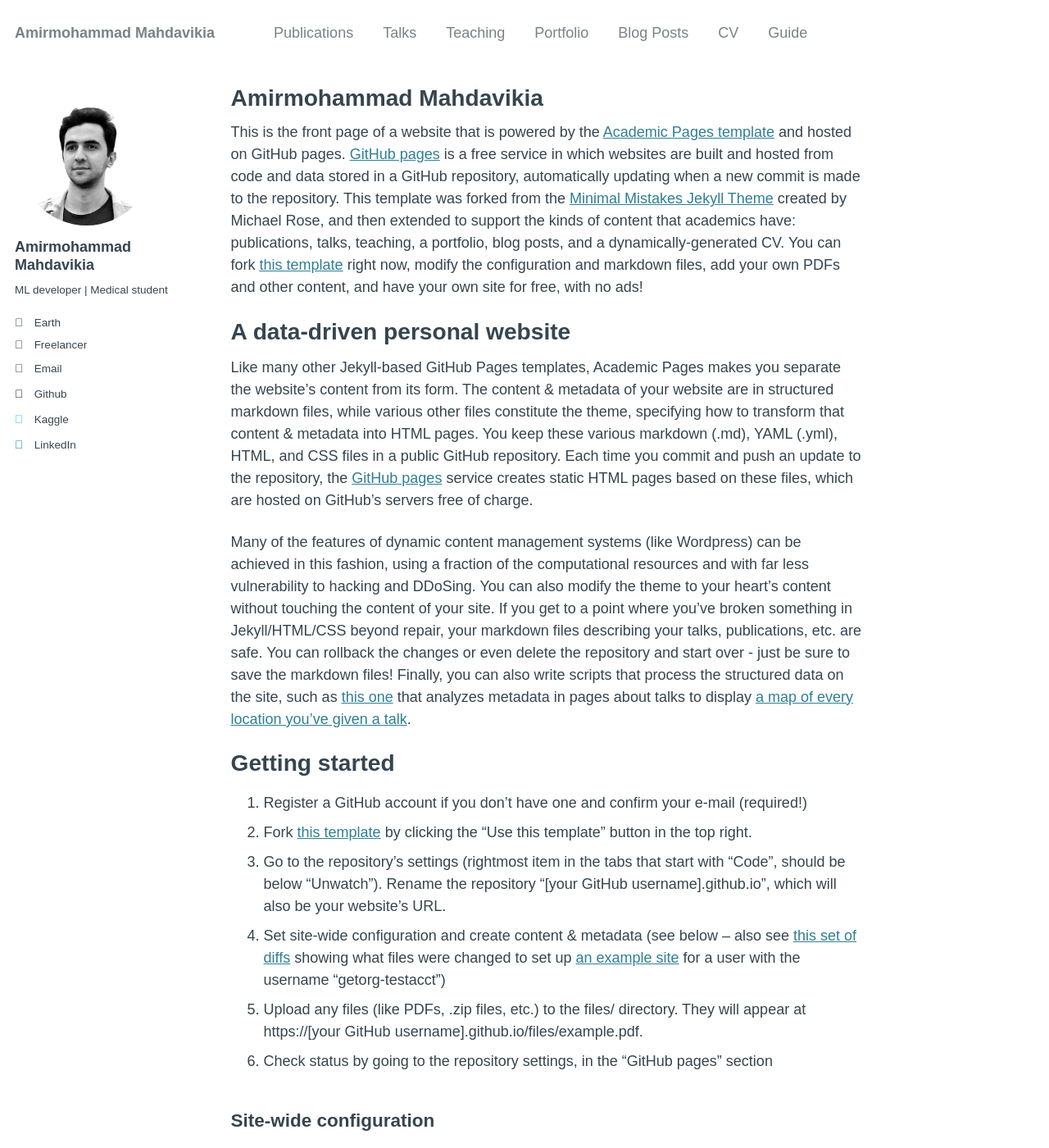
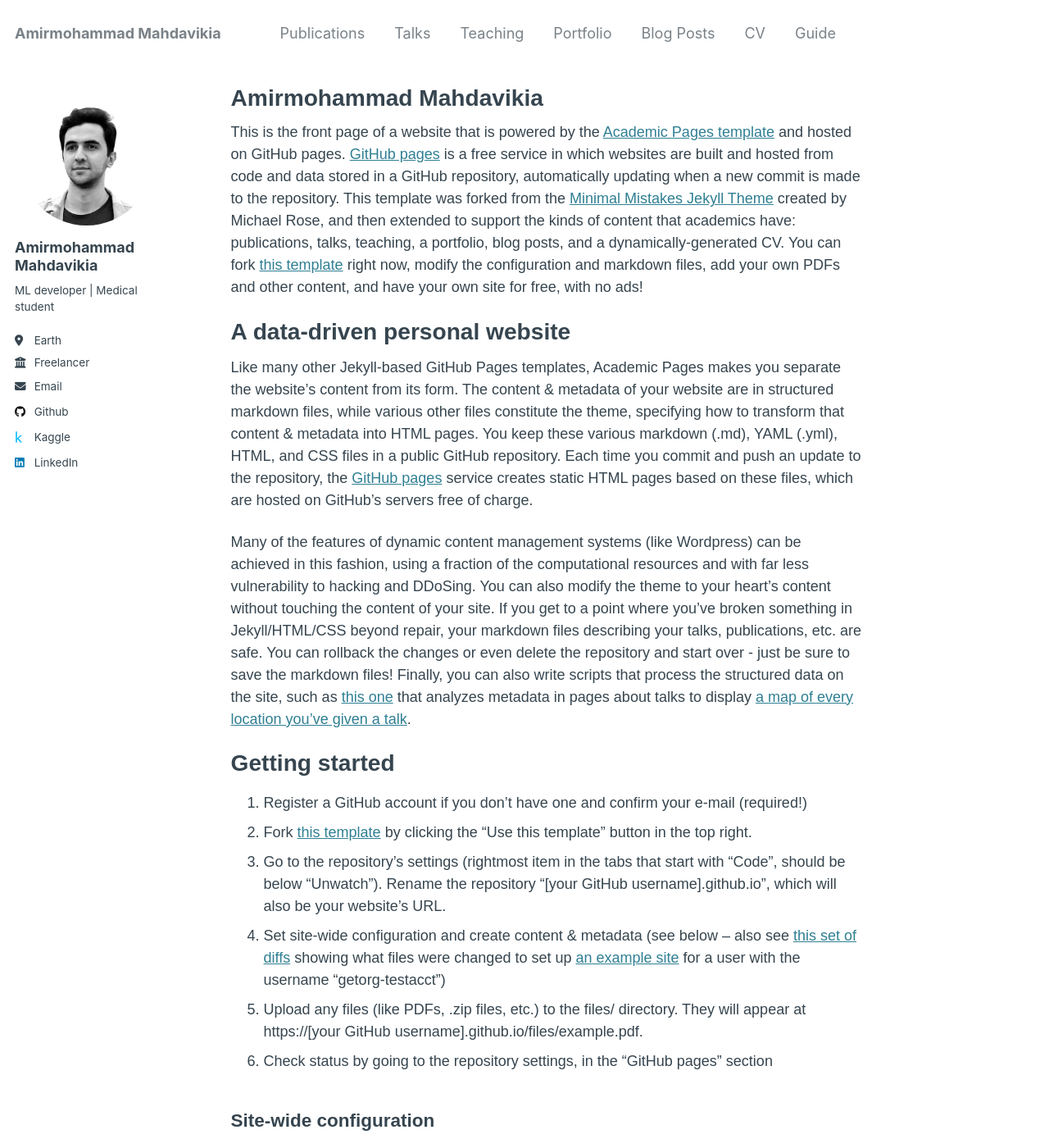
Before and after one commit to ammomahdavikia/ammomahdavikia.github.io, a Jekyll site: the page built from _pages/about.md, in a window 1280 px wide and 1400 px high. Shown: the whole window at 82% size. Built offline with Jekyll 4.4.1, drawn with Linux system fonts in a browser that asks for light colours; some web fonts are replaced.

Commit message:
Font appliance

```diff
--- a/_sass/custom/custom.scss
+++ b/_sass/custom/custom.scss
@@ -7,13 +7,17 @@
     font-style: normal;
   }
 
-  * {
-    font-family: 'CarbonPlusRegular', sans-serif !important;
+  body {
+    font-family: 'CarbonPlusRegular', sans-serif;
   }
 
-  /* Exclude icons from font override */
- [class*="icon"], /* Matches classes like icon-* */
- [class^="fa"],   /* Matches classes starting with fa (Font Awesome) */
- i, svg {         /* Matches <i> and <svg> elements often used for icons */
-   font-family: inherit !important;
+  h1, h2, h3, h4, h5, h6 {
+    font-family: 'CarbonPlusRegular', sans-serif;
+  }
+
+  /* Apply to specific sections */
+ .navbar, /* For layout bar */
+ .info-section, /* Replace with actual class for the info section */
+ footer {
+   font-family: 'CarbonPlusRegular', sans-serif !important;
  }
--- a/assets/css/main.scss
+++ b/assets/css/main.scss
@@ -34,10 +34,10 @@
 @import "archive";
 @import "sidebar";
 
+@import "custom/custom";
+
 @import "vendor/font-awesome/fontawesome";
 @import "vendor/font-awesome/solid";
 @import "vendor/font-awesome/brands";
 @import "vendor/magnific-popup/magnific-popup";
 @import "print";
-
-@import "custom/custom";
```
